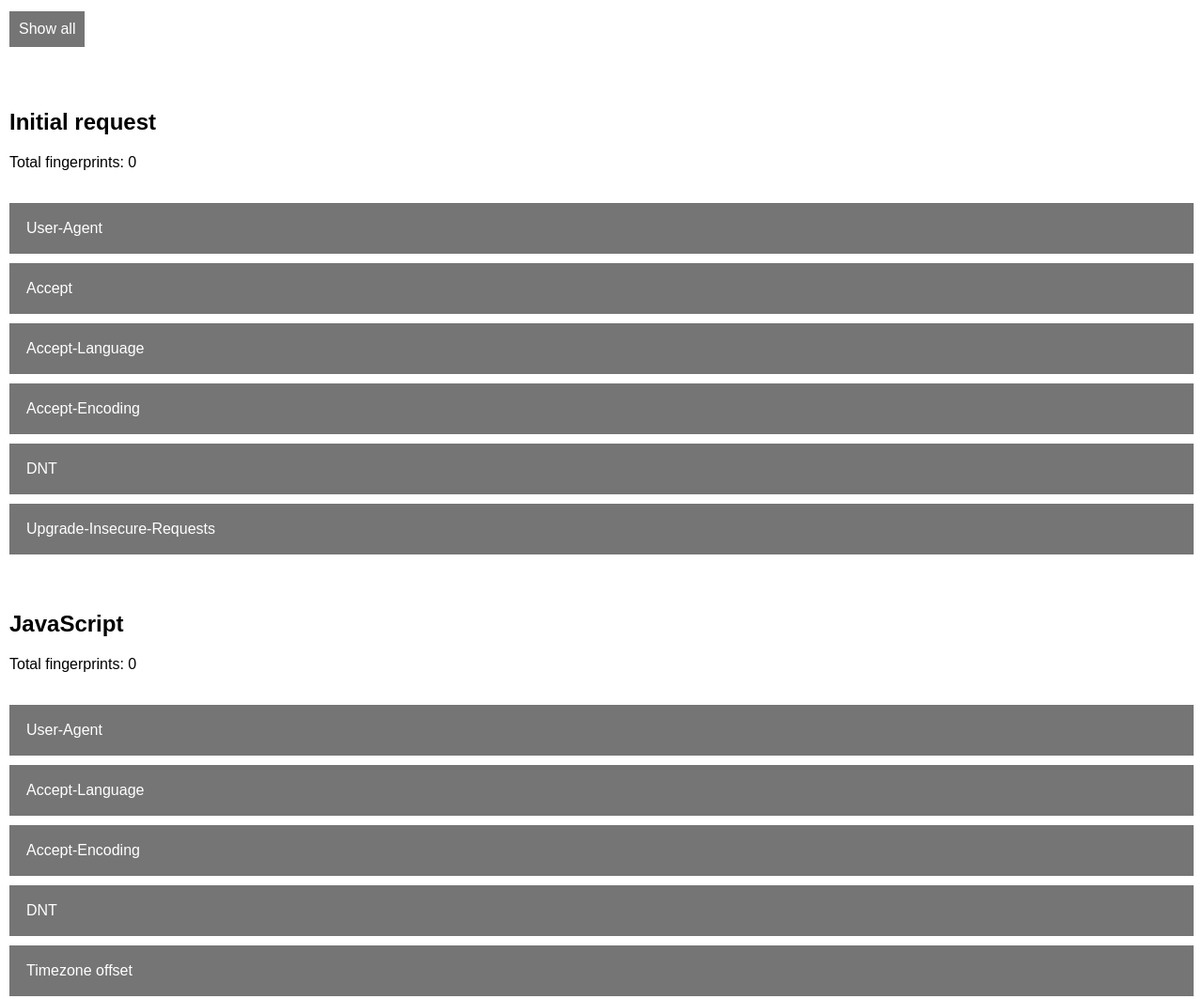
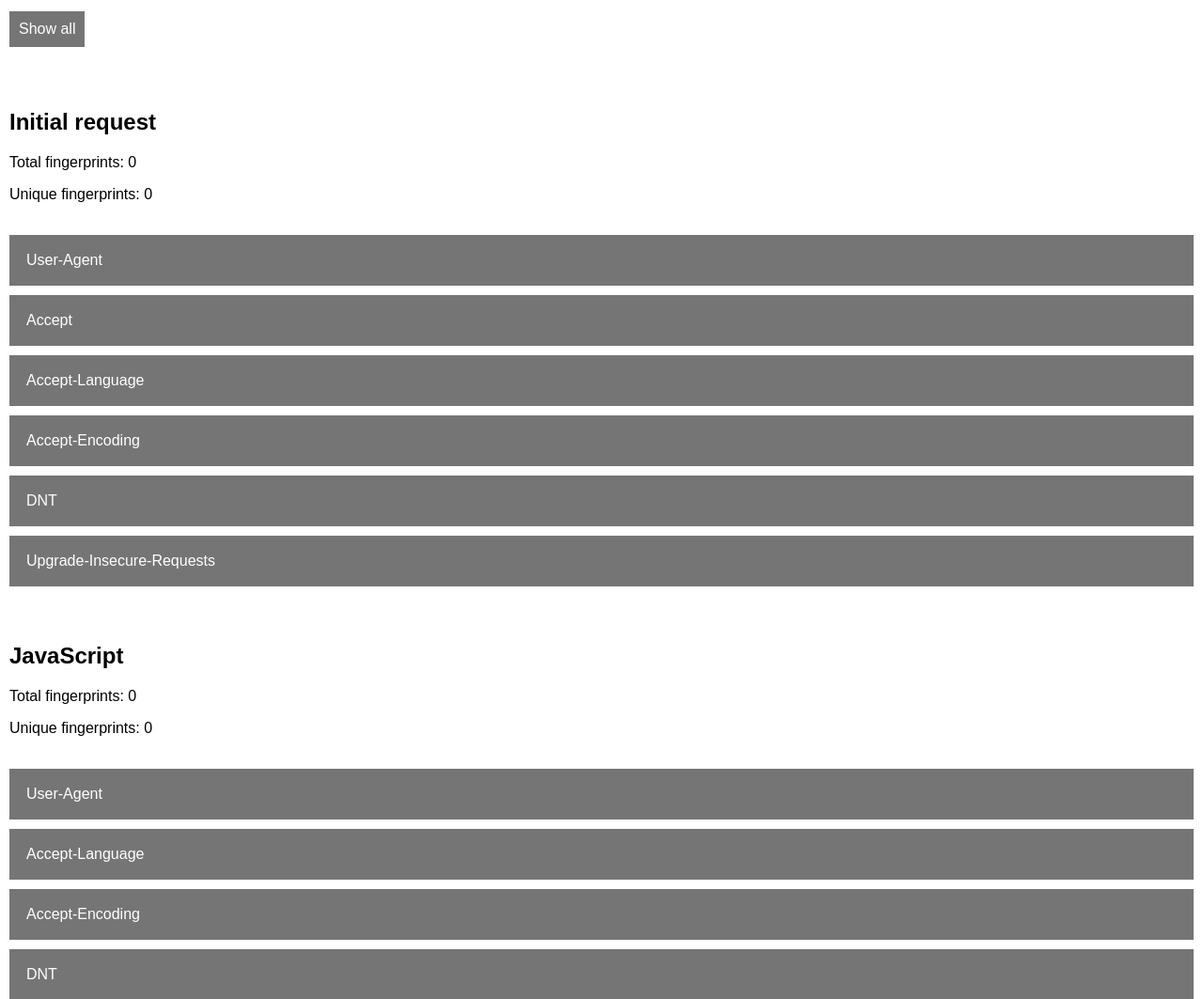
Before and after one commit to jtherrmann/fingerprint, a Flask app: page /stats in a window 1280 px wide. Shown: the part 176-1239 px from the top of the page at 94% size. Run offline with Flask 2, Linux system fonts and the light colour scheme; data that the repository does not hold is empty.

Commit message:
Display number of unique fingerprints in /stats

```diff
--- a/fingerprint/database.py
+++ b/fingerprint/database.py
@@ -174,14 +174,15 @@ def get_stats(fingerprint_type):
         col for col in fingerprint_type.__table__.columns.keys()
         if col.startswith('header_') or col.startswith('js_')
     ]
+    col_attrs = [getattr(fingerprint_type, col) for col in columns]
     stats = {col: Counter() for col in columns}
     session = Session()
     try:
-        rows = session.query(fingerprint_type)
+        rows = session.query(*col_attrs)
         for row in rows:
             for col in columns:
                 value = getattr(row, col)
                 stats[col][value] += 1
-        return stats, rows.count()
+        return stats, rows.count(), len(set(rows))
     finally:
         session.close()
--- a/fingerprint/routes.py
+++ b/fingerprint/routes.py
@@ -20,16 +20,23 @@ def home():
 
 @app.route('/stats')
 def stats():
-    initial_request_stats, initial_request_total = database.get_stats(
-        database.InitialRequestFingerprint
-    )
-    js_stats, js_total = database.get_stats(database.JavaScriptFingerprint)
+    initial_request_stats, initial_request_total, initial_request_unique =\
+        database.get_stats(database.InitialRequestFingerprint)
+
+    js_stats, js_total, js_unique =\
+        database.get_stats(database.JavaScriptFingerprint)
+
     return flask.render_template(
         'stats.html',
+
         initial_request_stats=initial_request_stats,
         initial_request_total=initial_request_total,
+        initial_request_unique=initial_request_unique,
+
         js_stats=js_stats,
         js_total=js_total,
+        js_unique=js_unique,
+
         format_database_column_name=util.format_database_column_name,
         get_percentage=util.get_percentage
     )
--- a/fingerprint/templates/stats.html
+++ b/fingerprint/templates/stats.html
@@ -9,11 +9,13 @@
 {% endblock %}
 
 
-{% macro stats(header, stats, total) -%}
+{% macro stats(header, stats, total, unique) -%}
 
 <h2>{{ header }}</h2>
 
 <p>Total fingerprints: {{ total }}</p>
+
+<p>Unique fingerprints: {{ unique }}</p>
 
 <br />
 
@@ -55,10 +57,10 @@
 
 <div style="padding-top:30px;"></div>
 
-{{ stats('Initial request', initial_request_stats, initial_request_total) }}
+{{ stats('Initial request', initial_request_stats, initial_request_total, initial_request_unique) }}
 
 <div style="padding-top:30px;"></div>
 
-{{ stats('JavaScript', js_stats, js_total) }}
+{{ stats('JavaScript', js_stats, js_total, js_unique) }}
 
 {% endblock %}
```
